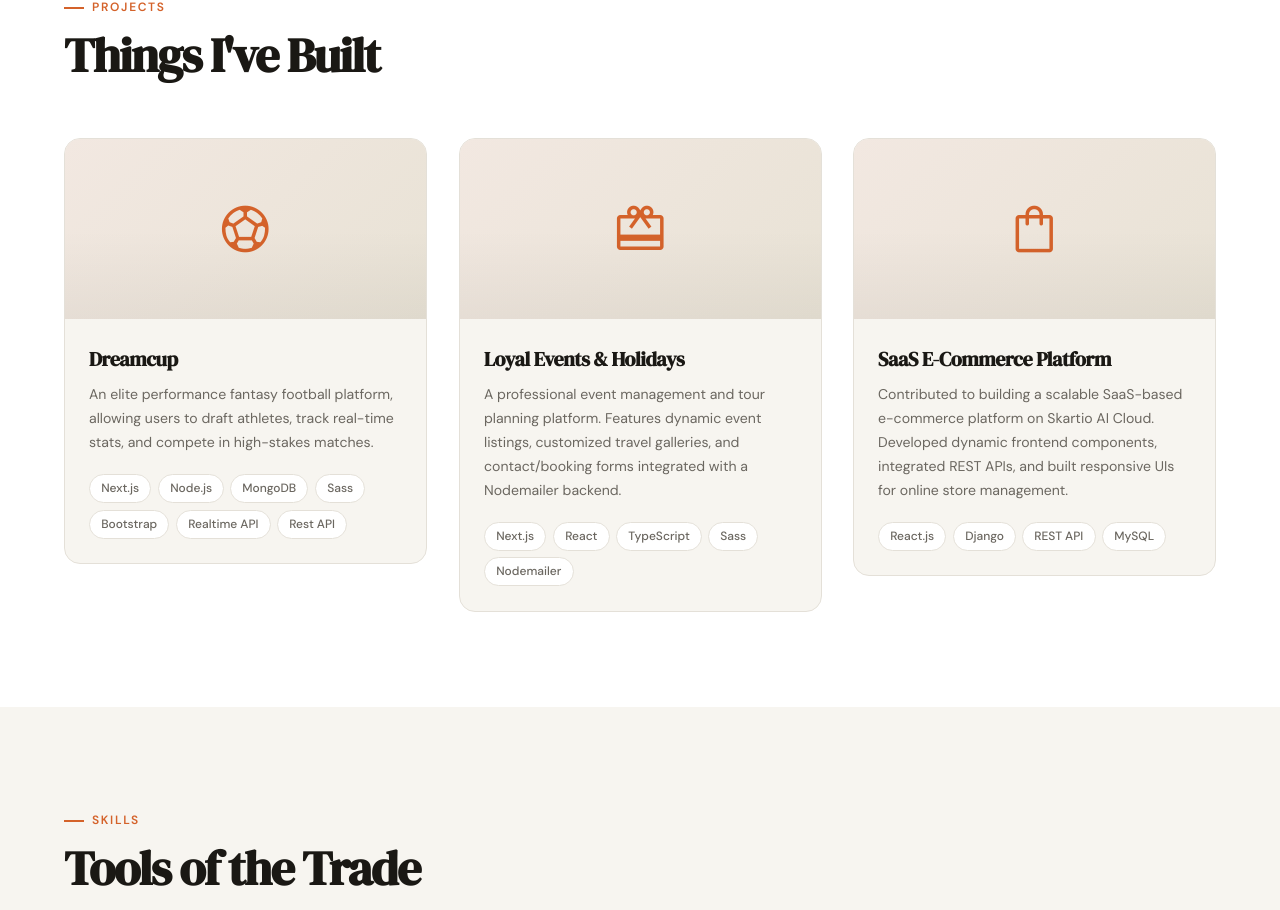
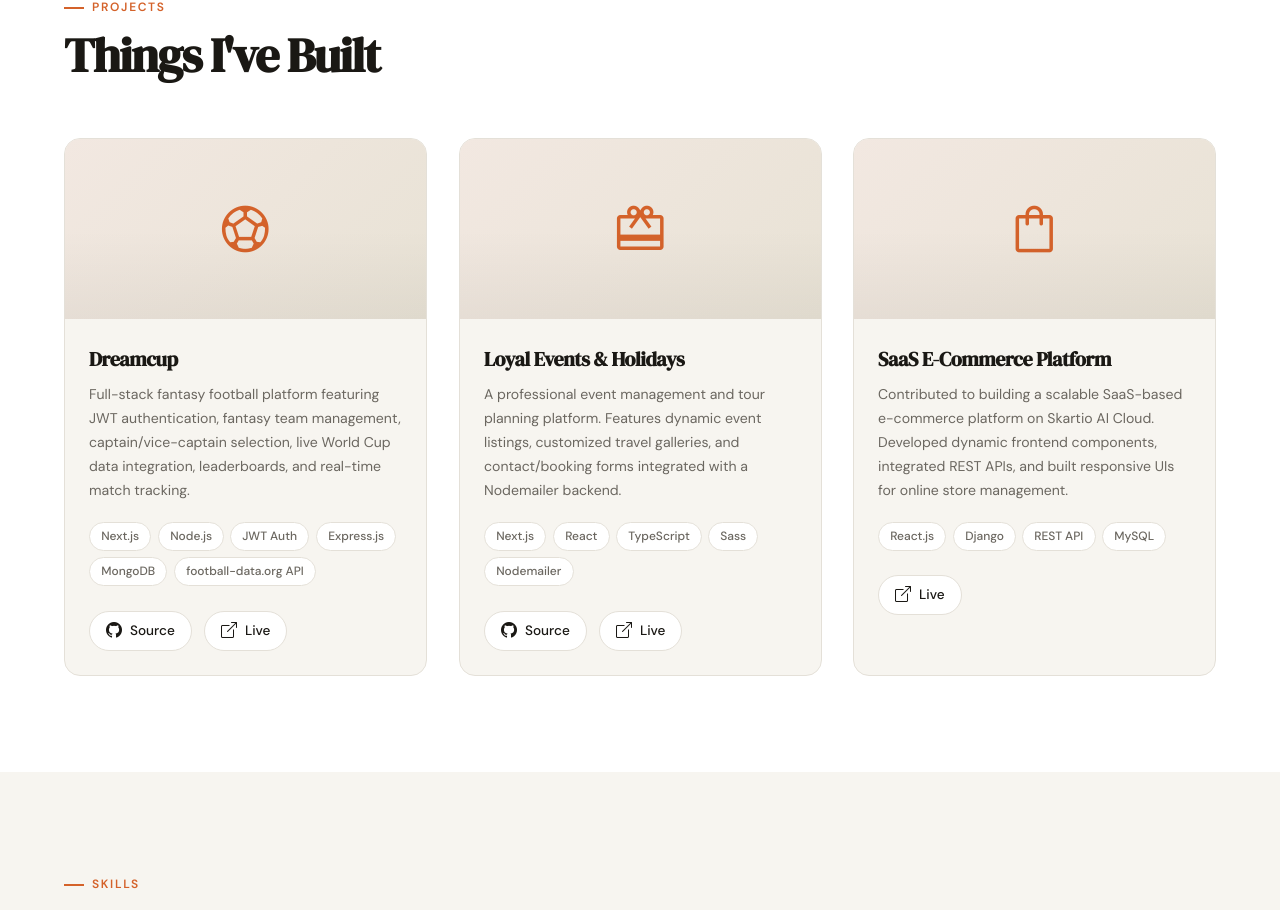
Before and after one commit to abinabhi007/portfolio, a Next.js app: page / in a window 1280 px wide. Shown: the part 1758-2668 px from the top of the page. Built offline with nearby package versions, Linux system fonts and the light colour scheme; no server answers.

Commit message:
project link updates

```diff
--- a/blocks/Projects/Projects.jsx
+++ b/blocks/Projects/Projects.jsx
@@ -5,23 +5,26 @@ const projects = [
   {
     icon: 'sports_soccer',
     title: 'Dreamcup',
-    desc: 'An elite performance fantasy football platform, allowing users to draft athletes, track real-time stats, and compete in high-stakes matches.',
-    stack: ['Next.js', 'Node.js', 'MongoDB', 'Sass', 'Bootstrap', 'Realtime API', 'Rest API'],
-    link: 'https://dreamcup.vercel.app'
+    desc: 'Full-stack fantasy football platform featuring JWT authentication, fantasy team management, captain/vice-captain selection, live World Cup data integration, leaderboards, and real-time match tracking.',
+    stack: ['Next.js', 'Node.js', 'JWT Auth', 'Express.js', 'MongoDB', 'football-data.org API'],
+    link: 'https://dreamcup.vercel.app',
+    github: 'https://github.com/abinabhi007/DreamCup'
   },
   {
     icon: 'redeem',
     title: 'Loyal Events & Holidays',
     desc: 'A professional event management and tour planning platform. Features dynamic event listings, customized travel galleries, and contact/booking forms integrated with a Nodemailer backend.',
     stack: ['Next.js', 'React', 'TypeScript', 'Sass', 'Nodemailer'],
-    link: "https://loyal-events.vercel.app/"
+    link: "https://loyal-events.vercel.app/",
+    github: 'https://github.com/abinabhi007/loyal-events'
   },
   {
     icon: 'shopping_bag',
     title: 'SaaS E-Commerce Platform',
     desc: 'Contributed to building a scalable SaaS-based e-commerce platform on Skartio AI Cloud. Developed dynamic frontend components, integrated REST APIs, and built responsive UIs for online store management.',
     stack: ['React.js', 'Django', 'REST API', 'MySQL'],
-    link: "https://skartio.com/apps/themestore/?stream=ECOMMERCE"
+    link: "https://skartio.com/apps/themestore/?stream=ECOMMERCE",
+    github: ''
   },
 ];
 
@@ -37,8 +40,9 @@ export default function Projects() {
 
       <div className={styles.projectsGrid}>
         {projects.map((project, index) => {
-          const CardContent = (
+          return (
             <div
+              key={project.title}
               className={styles.projectCard}
               data-aos="reveal"
               style={{ '--aos-delay': `${120 + index * 110}ms` }}
@@ -63,22 +67,19 @@ export default function Projects() {
                     </span>
                   ))}
                 </div>
+                <div className={styles.projectLinks}>
+                  {project.github && (
+                    <Link href={project.github} target="_blank" className={styles.linkBtn} style={{ cursor: 'none' }}>
+                      <i className="bi bi-github"></i> Source
+                    </Link>
+                  )}
+                  {project.link && (
+                    <Link href={project.link} target="_blank" className={styles.linkBtn} style={{ cursor: 'none' }}>
+                      <i className="bi bi-box-arrow-up-right"></i> Live
+                    </Link>
+                  )}
+                </div>
               </div>
-            </div>
-          );
-
-          return project.link ? (
-            <Link
-              href={project.link}
-              target="_blank"
-              key={project.title}
-              style={{ textDecoration: 'none', color: 'inherit', cursor: 'none' }}
-            >
-              {CardContent}
-            </Link>
-          ) : (
-            <div key={project.title} style={{ cursor: 'none' }}>
-              {CardContent}
             </div>
           );
         })}
--- a/blocks/Projects/Projects.module.scss
+++ b/blocks/Projects/Projects.module.scss
@@ -107,3 +107,35 @@
   border-radius: 20px;
   color: var(--text-muted);
 }
+
+.projectLinks {
+  display: flex;
+  flex-wrap: wrap;
+  gap: 0.75rem;
+  margin-top: 1.5rem;
+}
+
+.linkBtn {
+  display: inline-flex;
+  align-items: center;
+  gap: 0.5rem;
+  font-size: 0.85rem;
+  font-weight: 500;
+  color: var(--text-primary);
+  text-decoration: none;
+  padding: 0.4rem 1rem;
+  border: 1px solid var(--border-color);
+  border-radius: 20px;
+  background: var(--surface-base);
+  transition: all 0.25s ease;
+
+  &:hover {
+    border-color: var(--accent);
+    color: var(--accent);
+    transform: translateY(-2px);
+  }
+
+  i {
+    font-size: 1rem;
+  }
+}
```
